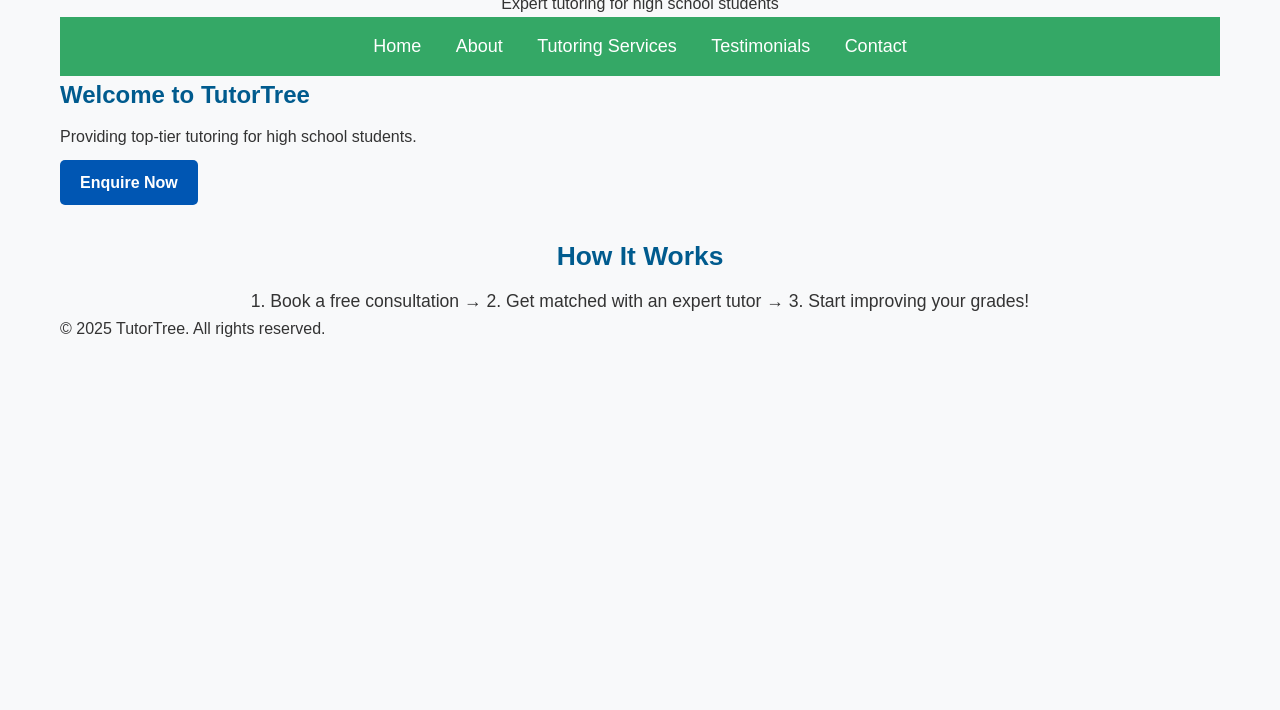
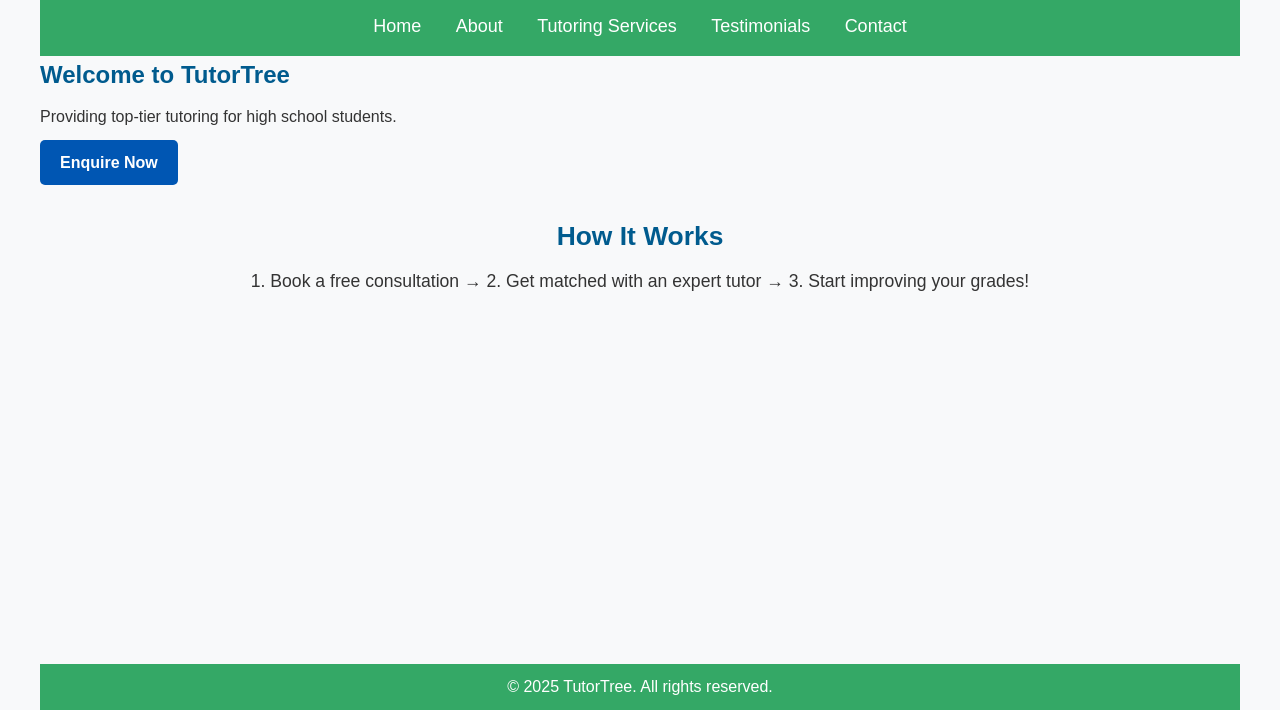
Before and after one commit to tutortree-official/tutortree-official.github.io, a plain HTML site: page index.html in a window 1280 px wide. Shown: the part 90-800 px from the top of the page. Drawn offline with Linux system fonts and the light colour scheme.

Commit message:
footer styles

```diff
--- a/style.css
+++ b/style.css
@@ -6,14 +6,22 @@
     font-family: Arial, sans-serif;
 }
 
+/* Ensure the body takes up the full height of the viewport */
+html, body {
+    height: 100%;
+    margin: 0;
+    padding: 0;
+}
+
 /* Body Styling */
 body {
     background-color: #f8f9fa;
     color: #333;
     line-height: 1.6;
-    padding: 20px;
     max-width: 1200px; /* Set your desired max-width here */
     margin: 0 auto; /* Center the body content */
+    display: flex;
+    flex-direction: column;
 }
 .how-it-works {
     text-align: center;
@@ -51,6 +59,11 @@ nav a {
 nav a:hover {
     background: #005b8e;
     border-radius: 5px;
+}
+
+/* Main content should take up all available space */
+main {
+    flex: 1;
 }
 
 /* Container */
@@ -101,6 +114,14 @@ h1, h2, h3 {
     background-color: #003d80;
 }
 
+/* Footer styling */
+footer {
+    background: #34A866;
+    color: #fff;
+    text-align: center;
+    padding: 10px 0;
+}
+
 /* Responsive Design */
 @media (max-width: 768px) {
     nav ul {
```
